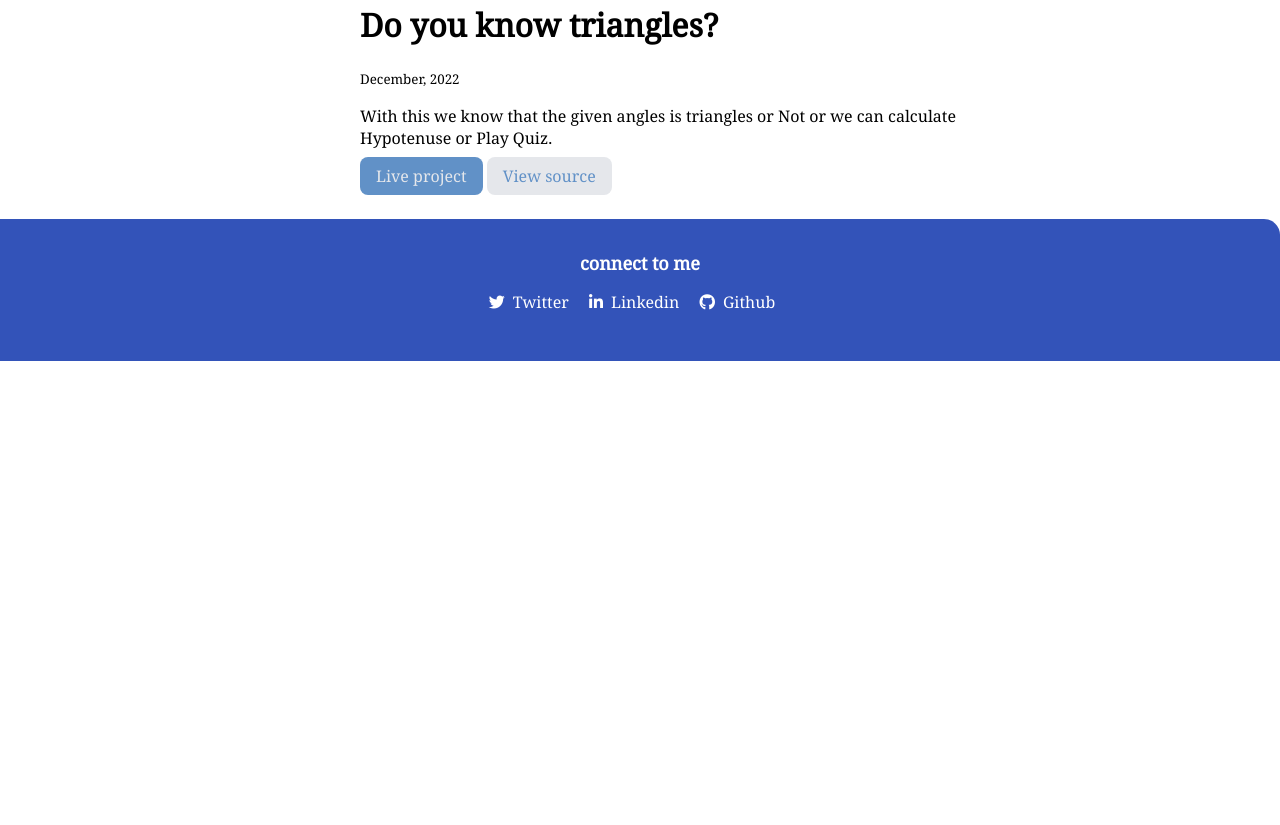
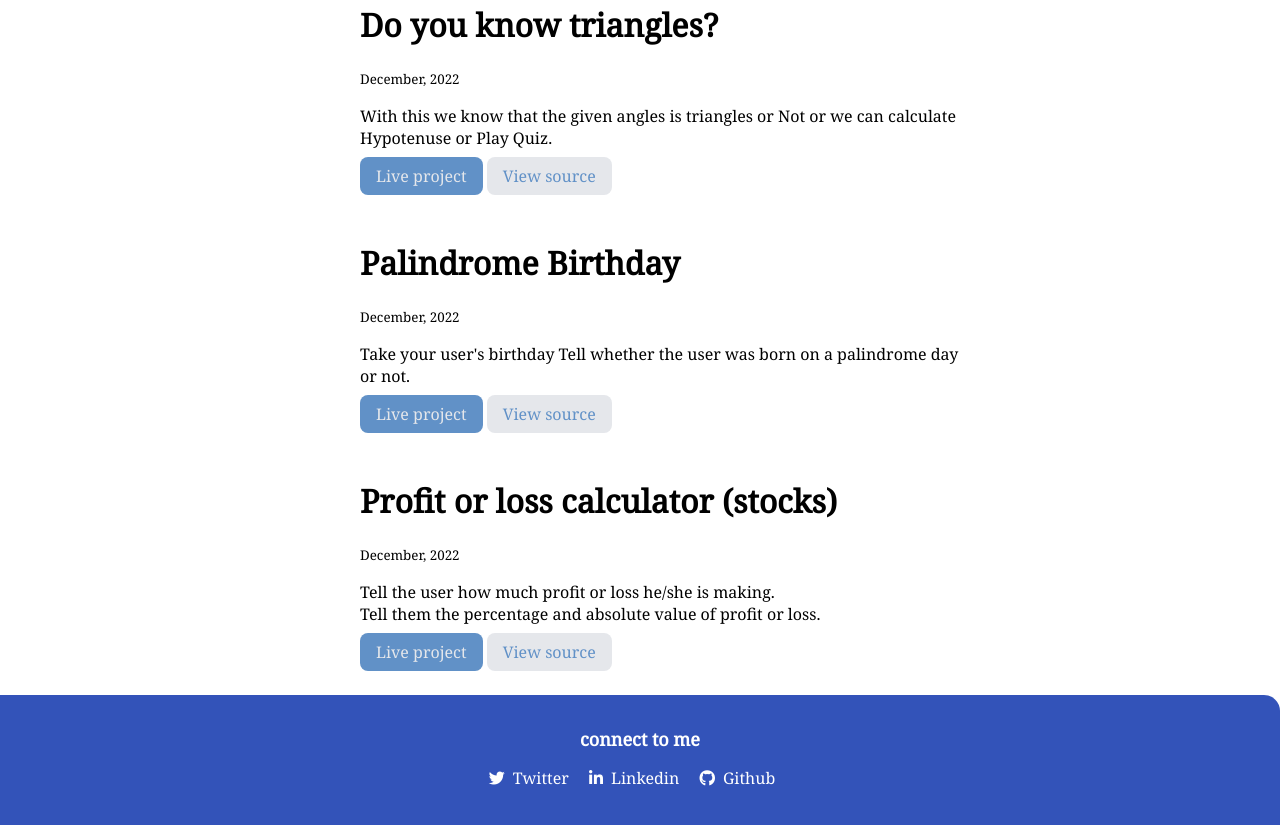
Before and after one commit to AtulPatidar1709/AtulPatidarPortfolio, a plain HTML site: page projects.html in a window 1280 px wide. Shown: the part 2746-3571 px from the top of the page. Before the commit the page ends 3107 px from the top, so only its background shows below. Drawn offline with Linux system fonts and the light colour scheme.

Commit message:
Changes in Project Pages

```diff
--- a/projects.html
+++ b/projects.html
@@ -113,6 +113,28 @@
                 </li>
             </div>
         </li>
+        <li>
+            <div class="container container-center">
+                 <h1>Palindrome Birthday</h1>
+                    <small>December, 2022</small>
+                         <p>Take your user's birthday Tell whether the user was born on a palindrome day or not.</p>
+                        <a class="button primary-link" href="https://palindromebyatul.netlify.app/"> Live project</a>
+                        <a class="button secondary-link" href="https://github.com/AtulPatidar1709/Palindrome_check.git">View source </a>
+                    </div>
+                </li>
+            </div>
+        </li>
+        <li>
+            <div class="container container-center">
+                 <h1>Profit or loss calculator (stocks)</h1>
+                    <small>December, 2022</small>
+                         <p>Tell the user how much profit or loss he/she is making.</br>Tell them the percentage and absolute value of profit or loss.</p>
+                        <a class="button primary-link" href="https://stocksprofitlossviewer.netlify.app/"> Live project</a>
+                        <a class="button secondary-link" href="https://github.com/AtulPatidar1709/StocksProfitAndLoss.git">View source </a>
+                    </div>
+                </li>
+            </div>
+        </li>
     </ul>
     <!-- <section class="section off-white-sec">
         <div class="container container-center">
```
Also changed, not shown: 1 other file.
